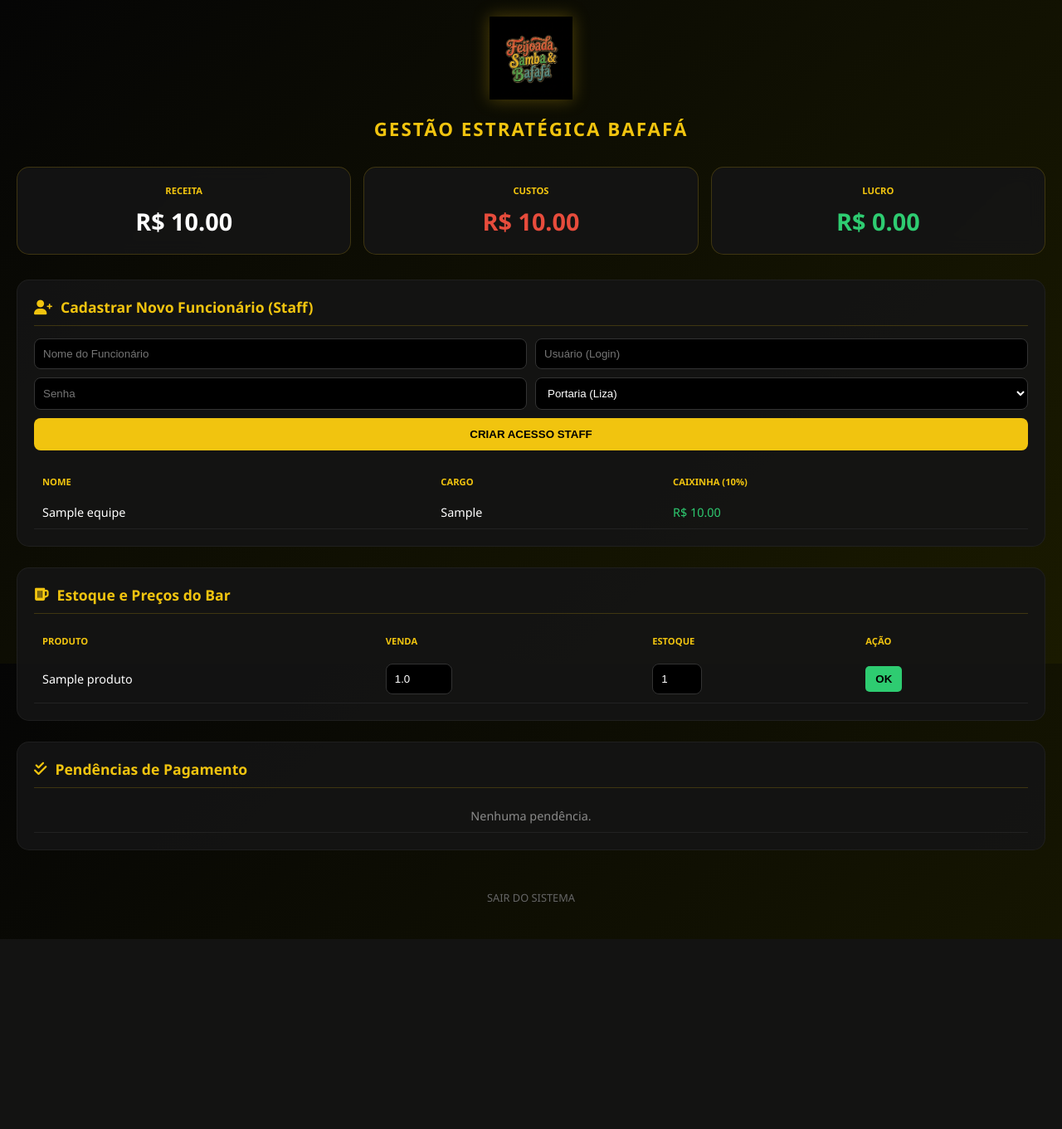
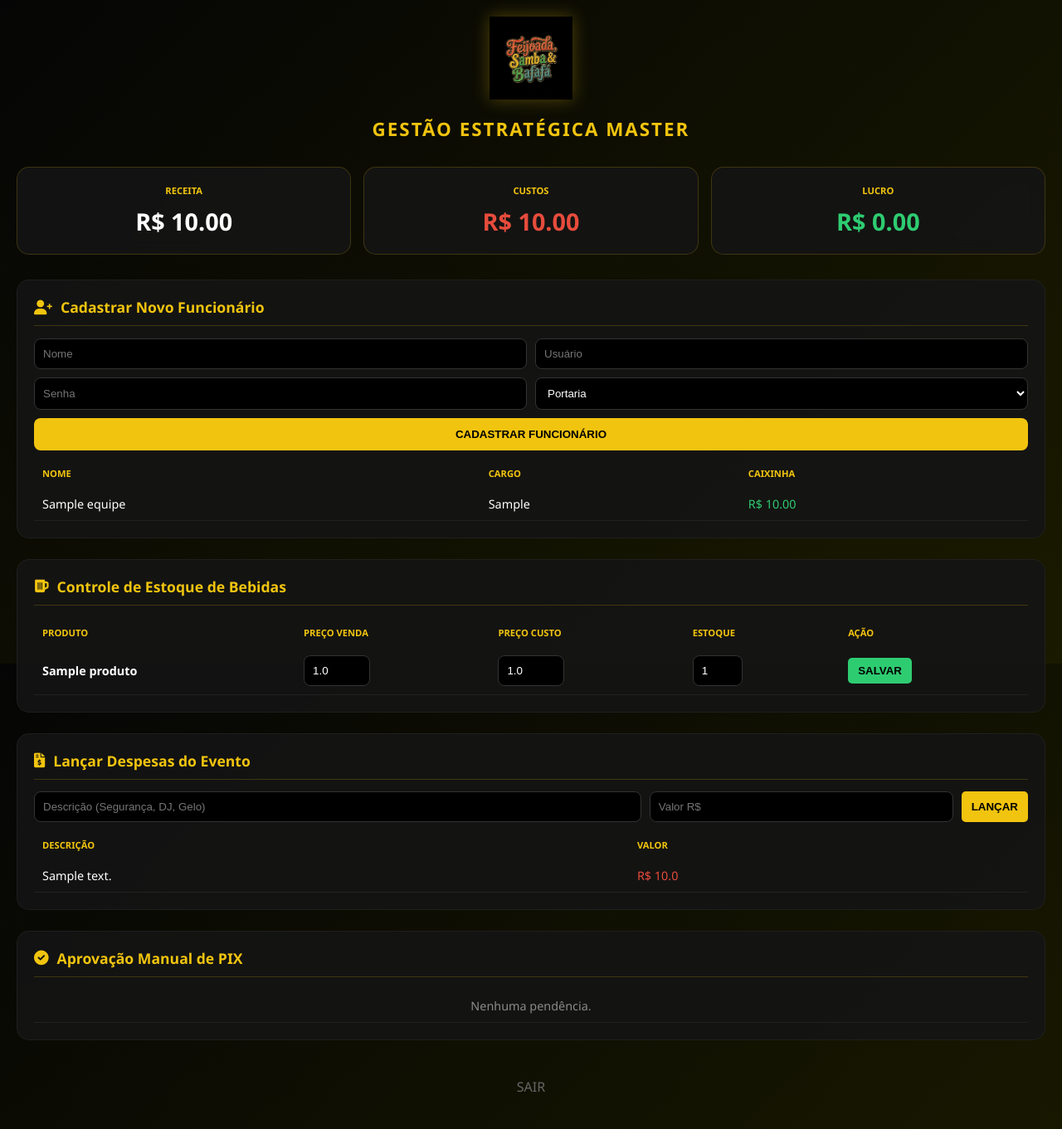
Before and after one commit to wagnerzaparolli15-ai/evento_samba, a Flask app: page /admin_total in a window 1280 px wide. Shown: the whole page at 83% size. Before the commit the page ends 1132 px from the top, so only its background shows below. Run offline with Flask 3, Linux system fonts and the light colour scheme; the visitor is signed in with stand-in values (Sample User, id 1); tables that the repository leaves empty hold one stand-in row (values such as "Sample post").

Commit message:
Versão Final: Admin Completo com 10 Produtos e Gestão de Staff

```diff
--- a/app.py
+++ b/app.py
@@ -5,7 +5,7 @@ from sqlalchemy import func
 
 app = Flask(__name__)
 
-# --- CONFIGURAÇÃO ---
+# --- CONFIGURAÇÃO ROBUSTA ---
 db_url = os.getenv("DATABASE_URL")
 if db_url and db_url.startswith("postgres://"):
     db_url = db_url.replace("postgres://", "postgresql://", 1)
@@ -16,7 +16,7 @@ app.secret_key = os.getenv("SECRET_KEY", "BAFAFA_MASTER_2026_ENTERPRISE")
 db = SQLAlchemy(app)
 sdk = mercadopago.SDK(os.getenv("MP_ACCESS_TOKEN"))
 
-# --- MODELAGEM (RESPEITANDO A LÓGICA ATUAL) ---
+# --- MODELAGEM DE DADOS ---
 class Equipe(db.Model):
     id = db.Column(db.Integer, primary_key=True)
     nome = db.Column(db.String(100)); usuario = db.Column(db.String(50), unique=True)
@@ -47,12 +47,12 @@ class Pedido(db.Model):
     status = db.Column(db.String(20), default='No Carrinho')
     metodo_pagamento = db.Column(db.String(50))
 
-# --- AUXILIARES ---
+# --- MOTORES AUXILIARES ---
 def gerar_qr_b64(conteudo):
     qr = qrcode.make(conteudo); buf = io.BytesIO(); qr.save(buf, format="PNG")
     return base64.b64encode(buf.getvalue()).decode()
 
-# --- ROTAS ---
+# --- ROTAS PRINCIPAIS ---
 @app.route('/')
 def index(): return render_template('index.html')
 
@@ -88,34 +88,37 @@ def webhook():
 @app.route('/ingresso/<int:id>')
 def ingresso(id):
     c = Cliente.query.get_or_404(id)
-    if not c.pago: return "Aguardando pagamento..."
+    if not c.pago: return render_template('templates-feedback.html', tipo='aguardando')
     qr_checkin = gerar_qr_b64(f"https://evento-samba.onrender.com/validar-entrada/{c.id}")
     return render_template('obrigado.html', c=c, qr_checkin=qr_checkin)
+
+@app.route('/portaria')
+def portaria():
+    if session.get('cargo') not in ['admin', 'portaria']: return redirect(url_for('login_staff'))
+    clientes_p = Cliente.query.filter_by(pago=True, na_casa=False).all()
+    return render_template('portaria.html', clientes=clientes_p, msg=request.args.get('msg'))
 
 @app.route('/validar-entrada/<int:id>')
 def validar_entrada(id):
     c = Cliente.query.get_or_404(id); c.na_casa = True; db.session.commit()
-    return f"<h1>Acesso Liberado: {c.nome}</h1><a href='/portaria'>Voltar</a>"
+    return redirect(url_for('portaria', msg=f"Liberado: {c.nome}"))
 
-# --- NOVO FLUXO DO BAR ---
+# --- BAR DIGITAL ---
 @app.route('/bar-digital/<int:id>', methods=['GET', 'POST'])
 def bar_digital(id):
     c = Cliente.query.get_or_404(id)
-    if not c.na_casa: return "Check-in pendente na portaria."
-
+    if not c.na_casa: return "Check-in pendente."
     if request.method == 'POST':
-        prod_id = request.form.get('produto_id')
-        db.session.add(Pedido(cliente_id=c.id, produto_id=prod_id, status='No Carrinho'))
+        db.session.add(Pedido(cliente_id=c.id, produto_id=request.form.get('produto_id'), status='No Carrinho'))
         db.session.commit()
         return redirect(url_for('bar_digital', id=c.id))
 
     produtos = Produto.query.filter(Produto.estoque > 0).all()
     carrinho = Pedido.query.filter_by(cliente_id=c.id, status='No Carrinho').all()
-    pedidos_pagos = Pedido.query.filter_by(cliente_id=c.id, status='Pagamento Pendente').all()
+    pedidos_finalizados = Pedido.query.filter_by(cliente_id=c.id, status='Pagamento Pendente').all()
+    qr_pedido = gerar_qr_b64(f"https://evento-samba.onrender.com/confirmar-pedido/{c.id}") if pedidos_finalizados else None
 
-    qr_pedido = gerar_qr_b64(f"https://evento-samba.onrender.com/confirmar-pedido/{c.id}") if pedidos_pagos else None
-
-    return render_template('bar_digital.html', produtos=produtos, c=c, carrinho=carrinho, pedidos=pedidos_pagos, qr_pedido=qr_pedido)
+    return render_template('bar_digital.html', produtos=produtos, c=c, carrinho=carrinho, pedidos=pedidos_finalizados, qr_pedido=qr_pedido)
 
 @app.route('/finalizar-carrinho/<int:id>', methods=['POST'])
 def finalizar_carrinho(id):
@@ -127,19 +130,24 @@ def finalizar_carrinho(id):
     db.session.commit()
     return redirect(url_for('bar_digital', id=id))
 
+@app.route('/bar-staff')
+def bar_staff():
+    if session.get('cargo') not in ['admin', 'bar']: return redirect(url_for('login_staff'))
+    return render_template('gestao_bar.html', produtos=Produto.query.all())
+
 @app.route('/confirmar-pedido/<int:cliente_id>')
 def confirmar_pedido(cliente_id):
     pedidos = Pedido.query.filter_by(cliente_id=cliente_id, status='Pagamento Pendente').all()
-    func_staff = Equipe.query.filter_by(usuario=session.get('usuario_nome')).first()
+    func = Equipe.query.filter_by(usuario=session.get('usuario_nome')).first()
     for p in pedidos:
         p.status = 'Entregue'
         prod = Produto.query.get(p.produto_id)
         if prod.estoque > 0: prod.estoque -= 1
-        if func_staff: func_staff.caixinha_total += (prod.preco_venda * 0.10)
+        if func: func.caixinha_total += (prod.preco_venda * 0.10)
     db.session.commit()
-    return "<h1>PEDIDO ENTREGUE!</h1><a href='/bar-staff'>Voltar</a>"
+    return "<h1>OK!</h1><a href='/bar-staff'>Voltar</a>"
 
-# --- ADMIN E STAFF ---
+# --- ADMIN COMPLETO ---
 @app.route('/admin_total', methods=['GET', 'POST'])
 def admin_total():
     if session.get('cargo') != 'admin': return redirect(url_for('login_staff'))
@@ -153,7 +161,22 @@ def admin_total():
 
     entradas = db.session.query(func.sum(Cliente.valor_total)).filter_by(pago=True).scalar() or 0
     custos = db.session.query(func.sum(CustoOperacional.valor)).scalar() or 0
-    return render_template('admin_total.html', total_entradas=entradas, total_custos=custos, equipe=Equipe.query.all(), produtos=Produto.query.all(), clientes_pendentes=Cliente.query.filter_by(pago=False).all())
+    return render_template('admin_total.html', total_entradas=entradas, total_custos=custos, equipe=Equipe.query.all(), produtos=Produto.query.all(), custos_lista=CustoOperacional.query.all(), clientes_pendentes=Cliente.query.filter_by(pago=False).all())
+
+@app.route('/atualizar-produto/<int:id>', methods=['POST'])
+def atualizar_produto(id):
+    if session.get('cargo') != 'admin': return redirect(url_for('login_staff'))
+    p = Produto.query.get_or_404(id)
+    p.preco_venda = float(request.form.get('pv'))
+    p.preco_custo = float(request.form.get('pc'))
+    p.estoque = int(request.form.get('e'))
+    db.session.commit()
+    return redirect(url_for('admin_total'))
+
+@app.route('/aprovar-manual/<int:id>')
+def aprovar_manual(id):
+    c = Cliente.query.get_or_404(id); c.pago = True; db.session.commit()
+    return redirect(url_for('admin_total'))
 
 @app.route('/login-staff', methods=['GET', 'POST'])
 def login_staff():
@@ -170,13 +193,18 @@ def logout(): session.clear(); return redirect(url_for('login_staff'))
 @app.route('/reset-bruto-bafafa')
 def reset():
     db.drop_all(); db.create_all()
+    # LISTA COMPLETA DE 10 PRODUTOS
     itens = [
-        ("Antarctica Lata", "antarctica.jpg"), ("Brahma Lata", "brahma.jpg"), ("Heineken 350ml", "heineken.jpg")
+        ("Antarctica Lata (fardo 18)", "antarctica.jpg"), ("Brahma Lata (fardo 18)", "brahma.jpg"),
+        ("Heineken 350ml (fardo 12)", "heineken.jpg"), ("Amstel 473ml (fardo 12)", "amstel.jpg"),
+        ("Spaten 350ml (fardo 12)", "spaten.jpg"), ("Coca-Cola Lata (fardo 12)", "coca.jpg"),
+        ("Guaraná Ant. (fardo 12)", "guarana.jpg"), ("Red Bull (fardo 24)", "redbull.jpg"),
+        ("Red Label (Unidade)", "redlabel.jpg"), ("Black Label (Unidade)", "blacklabel.jpg")
     ]
     for n, img in itens: db.session.add(Produto(nome=n, imagem_url=img, preco_venda=0, preco_custo=0, estoque=0))
     db.session.add(Equipe(nome='Wagner Master', usuario='wagner', senha='123', cargo='admin'))
     db.session.commit()
-    return "✅ RESET OK!"
+    return "✅ RESET OK: VITRINE DE 10 ITENS PRONTA!"
 
 if __name__ == '__main__':
     with app.app_context(): db.create_all()
--- a/templates/admin_total.html
+++ b/templates/admin_total.html
@@ -7,26 +7,19 @@
     <link rel="stylesheet" href="https://cdnjs.cloudflare.com/ajax/libs/font-awesome/6.0.0/css/all.min.css">
     <style>
         :root { --gold: #f1c40f; --bg: #050505; --card: rgba(20, 20, 20, 0.9); --success: #2ecc71; --danger: #e74c3c; }
-        body {
-            background: linear-gradient(135deg, #050505 0%, #1a1a00 100%);
-            background-attachment: fixed; color: #fff; font-family: 'Segoe UI', sans-serif; margin: 0; padding: 20px;
-        }
+        body { background: linear-gradient(135deg, #050505 0%, #1a1a00 100%); background-attachment: fixed; color: #fff; font-family: 'Segoe UI', sans-serif; margin: 0; padding: 20px; }
         .logo-header { text-align: center; margin-bottom: 30px; }
         .logo-header img { width: 100px; filter: drop-shadow(0 0 10px rgba(241, 196, 15, 0.3)); }
         .logo-header h1 { color: var(--gold); letter-spacing: 2px; font-size: 1.4rem; }
-
         .dashboard { display: grid; grid-template-columns: repeat(auto-fit, minmax(200px, 1fr)); gap: 15px; margin-bottom: 30px; }
         .stat-card { background: var(--card); padding: 20px; border-radius: 15px; border: 1px solid rgba(241, 196, 15, 0.2); text-align: center; backdrop-filter: blur(10px); }
         .stat-card h3 { margin: 0; color: var(--gold); font-size: 0.7rem; text-transform: uppercase; }
         .stat-card p { font-size: 1.8rem; margin: 10px 0 0; font-weight: bold; }
-
         .section { background: var(--card); padding: 20px; border-radius: 15px; margin-bottom: 25px; border: 1px solid rgba(255,255,255,0.05); }
         h2 { color: var(--gold); margin-top: 0; border-bottom: 1px solid rgba(241, 196, 15, 0.2); padding-bottom: 10px; font-size: 1.1rem; display: flex; align-items: center; gap: 10px; }
-
         table { width: 100%; border-collapse: collapse; margin-top: 10px; }
         th { color: var(--gold); font-size: 0.7rem; text-transform: uppercase; padding: 10px; text-align: left; }
         td { padding: 10px; border-bottom: 1px solid #222; font-size: 0.9rem; }
-
         input, select { background: #000; color: #fff; border: 1px solid #333; padding: 10px; border-radius: 8px; width: 100%; box-sizing: border-box; }
         .btn-save { background: var(--success); color: #000; border: none; padding: 8px 12px; border-radius: 5px; font-weight: bold; cursor: pointer; }
         .btn-add { background: var(--gold); color: #000; border: none; padding: 12px; border-radius: 8px; font-weight: bold; cursor: pointer; margin-top: 10px; width: 100%; }
@@ -35,8 +28,8 @@
 <body>
 
     <div class="logo-header">
-        <img src="{{ url_for('static', filename='logo.png') }}" alt="Logo">
-        <h1>GESTÃO ESTRATÉGICA BAFAFÁ</h1>
+        <img src="{{ url_for('static', filename='logo.png') }}">
+        <h1>GESTÃO ESTRATÉGICA MASTER</h1>
     </div>
 
     <div class="dashboard">
@@ -46,46 +39,41 @@
     </div>
 
     <div class="section">
-        <h2><i class="fas fa-user-plus"></i> Cadastrar Novo Funcionário (Staff)</h2>
+        <h2><i class="fas fa-user-plus"></i> Cadastrar Novo Funcionário</h2>
         <form method="POST">
             <input type="hidden" name="form_tipo" value="equipe">
             <div style="display: grid; grid-template-columns: 1fr 1fr; gap: 10px;">
-                <input type="text" name="n" placeholder="Nome do Funcionário" required>
-                <input type="text" name="u" placeholder="Usuário (Login)" required>
+                <input type="text" name="n" placeholder="Nome" required>
+                <input type="text" name="u" placeholder="Usuário" required>
                 <input type="text" name="s" placeholder="Senha" required>
                 <select name="c">
-                    <option value="portaria">Portaria (Liza)</option>
+                    <option value="portaria">Portaria</option>
                     <option value="bar">Barman</option>
                     <option value="admin">Administrador</option>
                 </select>
             </div>
-            <button type="submit" class="btn-add">CRIAR ACESSO STAFF</button>
+            <button type="submit" class="btn-add">CADASTRAR FUNCIONÁRIO</button>
         </form>
-
-        <table style="margin-top: 20px;">
-            <tr><th>Nome</th><th>Cargo</th><th>Caixinha (10%)</th></tr>
+        <table>
+            <tr><th>Nome</th><th>Cargo</th><th>Caixinha</th></tr>
             {% for e in equipe %}
-            <tr>
-                <td>{{ e.nome }}</td>
-                <td>{{ e.cargo|capitalize }}</td>
-                <td style="color:var(--success)">R$ {{ "{:,.2f}".format(e.caixinha_total) }}</td>
-            </tr>
+            <tr><td>{{ e.nome }}</td><td>{{ e.cargo|capitalize }}</td><td style="color:var(--success)">R$ {{ "{:,.2f}".format(e.caixinha_total) }}</td></tr>
             {% endfor %}
         </table>
     </div>
 
     <div class="section">
-        <h2><i class="fas fa-beer"></i> Estoque e Preços do Bar</h2>
+        <h2><i class="fas fa-beer"></i> Controle de Estoque de Bebidas</h2>
         <table>
-            <tr><th>Produto</th><th>Venda</th><th>Estoque</th><th>Ação</th></tr>
+            <tr><th>Produto</th><th>Preço Venda</th><th>Preço Custo</th><th>Estoque</th><th>Ação</th></tr>
             {% for p in produtos %}
             <tr>
                 <form action="/atualizar-produto/{{ p.id }}" method="POST">
-                    <td>{{ p.nome }}</td>
+                    <td><strong>{{ p.nome }}</strong></td>
                     <td><input type="number" step="0.01" name="pv" value="{{ p.preco_venda }}" style="width:80px;"></td>
+                    <td><input type="number" step="0.01" name="pc" value="{{ p.preco_custo }}" style="width:80px;"></td>
                     <td><input type="number" name="e" value="{{ p.estoque }}" style="width:60px;"></td>
-                    <td><button type="submit" class="btn-save">OK</button></td>
-                    <input type="hidden" name="pc" value="{{ p.preco_custo }}">
+                    <td><button type="submit" class="btn-save">SALVAR</button></td>
                 </form>
             </tr>
             {% endfor %}
@@ -93,22 +81,34 @@
     </div>
 
     <div class="section">
-        <h2><i class="fas fa-check-double"></i> Pendências de Pagamento</h2>
+        <h2><i class="fas fa-file-invoice-dollar"></i> Lançar Despesas do Evento</h2>
+        <form method="POST">
+            <input type="hidden" name="form_tipo" value="custo">
+            <div style="display: grid; grid-template-columns: 2fr 1fr auto; gap: 10px;">
+                <input type="text" name="d" placeholder="Descrição (Segurança, DJ, Gelo)" required>
+                <input type="number" step="0.01" name="v" placeholder="Valor R$" required>
+                <button type="submit" class="btn-save" style="background:var(--gold)">LANÇAR</button>
+            </div>
+        </form>
         <table>
-            {% for c in clientes_pendentes %}
-            <tr>
-                <td>{{ c.nome }}</td>
-                <td><a href="/aprovar-manual/{{ c.id }}" class="btn-save" style="text-decoration:none; background:var(--gold)">APROVAR</a></td>
-            </tr>
-            {% else %}
-            <tr><td style="text-align:center; opacity:0.5;">Nenhuma pendência.</td></tr>
+            <tr><th>Descrição</th><th>Valor</th></tr>
+            {% for c in custos_lista %}
+            <tr><td>{{ c.descricao }}</td><td style="color:var(--danger)">R$ {{ c.valor }}</td></tr>
             {% endfor %}
         </table>
     </div>
 
-    <div style="text-align: center; padding: 20px;">
-        <a href="/logout" style="color: #666; text-decoration: none; font-size: 0.8rem;">SAIR DO SISTEMA</a>
+    <div class="section">
+        <h2><i class="fas fa-check-circle"></i> Aprovação Manual de PIX</h2>
+        <table>
+            {% for c in clientes_pendentes %}
+            <tr><td>{{ c.nome }}</td><td><a href="/aprovar-manual/{{ c.id }}" class="btn-save" style="background:var(--gold); text-decoration:none;">APROVAR</a></td></tr>
+            {% else %}
+            <tr><td style="opacity:0.5; text-align:center;">Nenhuma pendência.</td></tr>
+            {% endfor %}
+        </table>
     </div>
 
+    <div style="text-align: center; padding: 20px;"><a href="/logout" style="color:#666; text-decoration:none;">SAIR</a></div>
 </body>
 </html>
```
